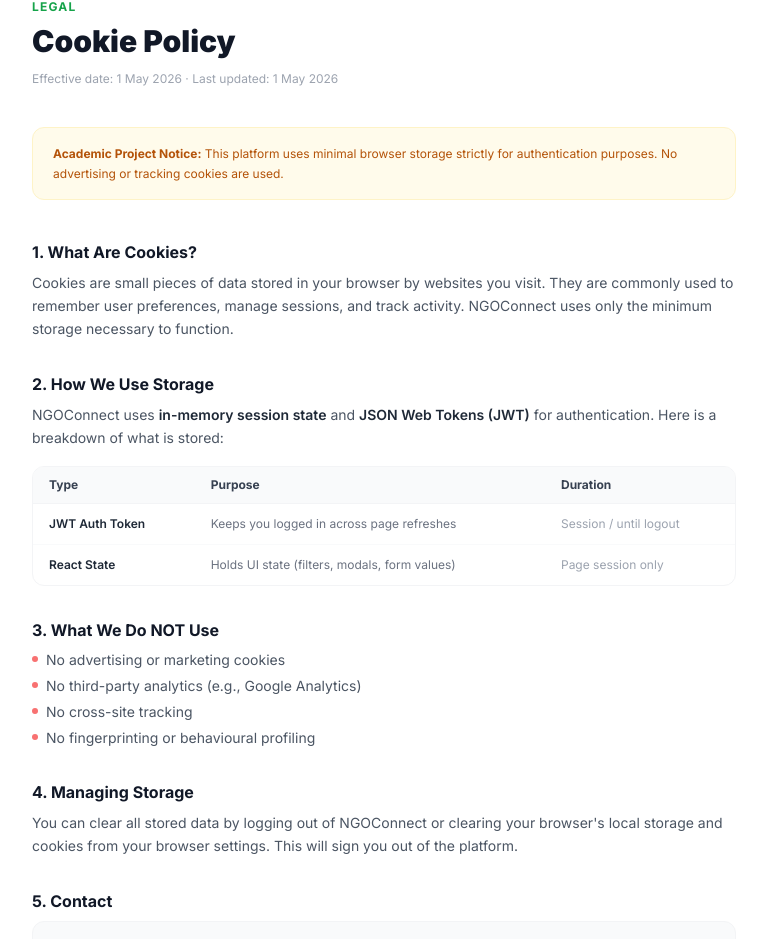
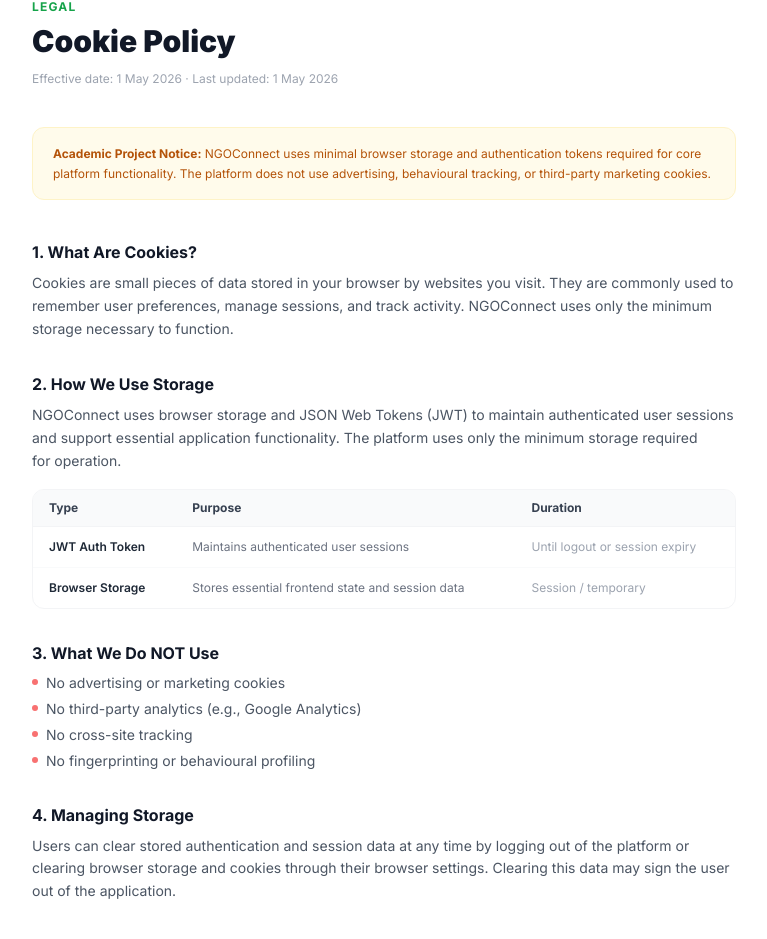
Before and after one commit to Mohan-Narayanapuram/ngo-connect-webapp, a React (Vite) app in the folder frontend/: page /cookies in a window 1280 px wide. Shown: the part 114-1053 px from the top of the page, without its empty margins (256-1023 px from the left). Built offline with nearby package versions, Linux system fonts and the light colour scheme.

Commit message:
Update legal pages and deployment fixes

```diff
--- a/frontend/src/pages/LegalCookies.jsx
+++ b/frontend/src/pages/LegalCookies.jsx
@@ -1,3 +1,5 @@
+// LegalCookies.jsx
+
 import Footer from '../components/Footer';
 import Navbar from '../components/Navbar';
 
@@ -17,8 +19,9 @@
         {/* Academic notice */}
         <div className="bg-amber-50 border border-amber-100 rounded-xl px-5 py-4 mb-10">
           <p className="text-xs text-amber-700 leading-relaxed">
-            <span className="font-bold">Academic Project Notice:</span> This platform uses minimal browser storage
-            strictly for authentication purposes. No advertising or tracking cookies are used.
+            <span className="font-bold">Academic Project Notice:</span> NGOConnect uses minimal browser storage
+            and authentication tokens required for core platform functionality.
+            The platform does not use advertising, behavioural tracking, or third-party marketing cookies.
           </p>
         </div>
 
@@ -36,10 +39,11 @@
           <section>
             <h2 className="text-base font-bold text-gray-900 mb-2">2. How We Use Storage</h2>
             <p className="text-sm leading-relaxed mb-4">
-              NGOConnect uses <span className="font-semibold text-gray-800">in-memory session state</span> and{' '}
-              <span className="font-semibold text-gray-800">JSON Web Tokens (JWT)</span> for authentication.
-              Here is a breakdown of what is stored:
+              NGOConnect uses browser storage and JSON Web Tokens (JWT) to maintain authenticated user sessions
+              and support essential application functionality.
+              The platform uses only the minimum storage required for operation.
             </p>
+
             <div className="overflow-hidden rounded-xl border border-gray-100">
               <table className="w-full text-xs">
                 <thead>
@@ -49,10 +53,11 @@
                     <th className="text-left px-4 py-2.5 font-bold text-gray-700">Duration</th>
                   </tr>
                 </thead>
+
                 <tbody className="divide-y divide-gray-50">
                   {[
-                    ['JWT Auth Token', 'Keeps you logged in across page refreshes', 'Session / until logout'],
-                    ['React State', 'Holds UI state (filters, modals, form values)', 'Page session only'],
+                    ['JWT Auth Token', 'Maintains authenticated user sessions', 'Until logout or session expiry'],
+                    ['Browser Storage', 'Stores essential frontend state and session data', 'Session / temporary'],
                   ].map(([type, purpose, duration], i) => (
                     <tr key={i} className="hover:bg-gray-50 transition-colors">
                       <td className="px-4 py-3 font-semibold text-gray-800">{type}</td>
@@ -67,6 +72,7 @@
 
           <section>
             <h2 className="text-base font-bold text-gray-900 mb-2">3. What We Do NOT Use</h2>
+
             <ul className="space-y-1.5 text-sm list-none pl-0">
               {[
                 'No advertising or marketing cookies',
@@ -84,23 +90,41 @@
 
           <section>
             <h2 className="text-base font-bold text-gray-900 mb-2">4. Managing Storage</h2>
+
             <p className="text-sm leading-relaxed">
-              You can clear all stored data by logging out of NGOConnect or clearing your browser's
-              local storage and cookies from your browser settings. This will sign you out of the platform.
+              Users can clear stored authentication and session data at any time by logging out of the platform
+              or clearing browser storage and cookies through their browser settings.
+              Clearing this data may sign the user out of the application.
             </p>
           </section>
 
           <section>
             <h2 className="text-base font-bold text-gray-900 mb-2">5. Contact</h2>
+
             <div className="bg-gray-50 border border-gray-100 rounded-xl p-4 text-sm space-y-1">
-              <p><span className="font-semibold text-gray-700">Mohan Narayanapuram (RA2311056010126)</span> · <span className="text-gray-400">SRM IST, Kattankulathur</span></p>
-              <p><span className="font-semibold text-gray-700">D. Pujith Ram Reddy (RA2311056010153)</span> · <span className="text-gray-400">SRM IST, Kattankulathur</span></p>
-              <p className="text-gray-400 text-xs mt-2">Course: Full Stack Development (21CSS301T) · Faculty: Dr. Varun P (103189)</p>
+              <p>
+                <span className="font-semibold text-gray-700">
+                  Mohan Narayanapuram (RA2311056010126)
+                </span>{' '}
+                · <span className="text-gray-400">SRM IST, Kattankulathur</span>
+              </p>
+
+              <p>
+                <span className="font-semibold text-gray-700">
+                  D. Pujith Ram Reddy (RA2311056010153)
+                </span>{' '}
+                · <span className="text-gray-400">SRM IST, Kattankulathur</span>
+              </p>
+
+              <p className="text-gray-400 text-xs mt-2">
+                Course: Full Stack Development (21CSS301T) · Faculty: Dr. Varun P (103189)
+              </p>
             </div>
           </section>
 
         </div>
       </main>
+
       <Footer />
     </div>
   );
```
